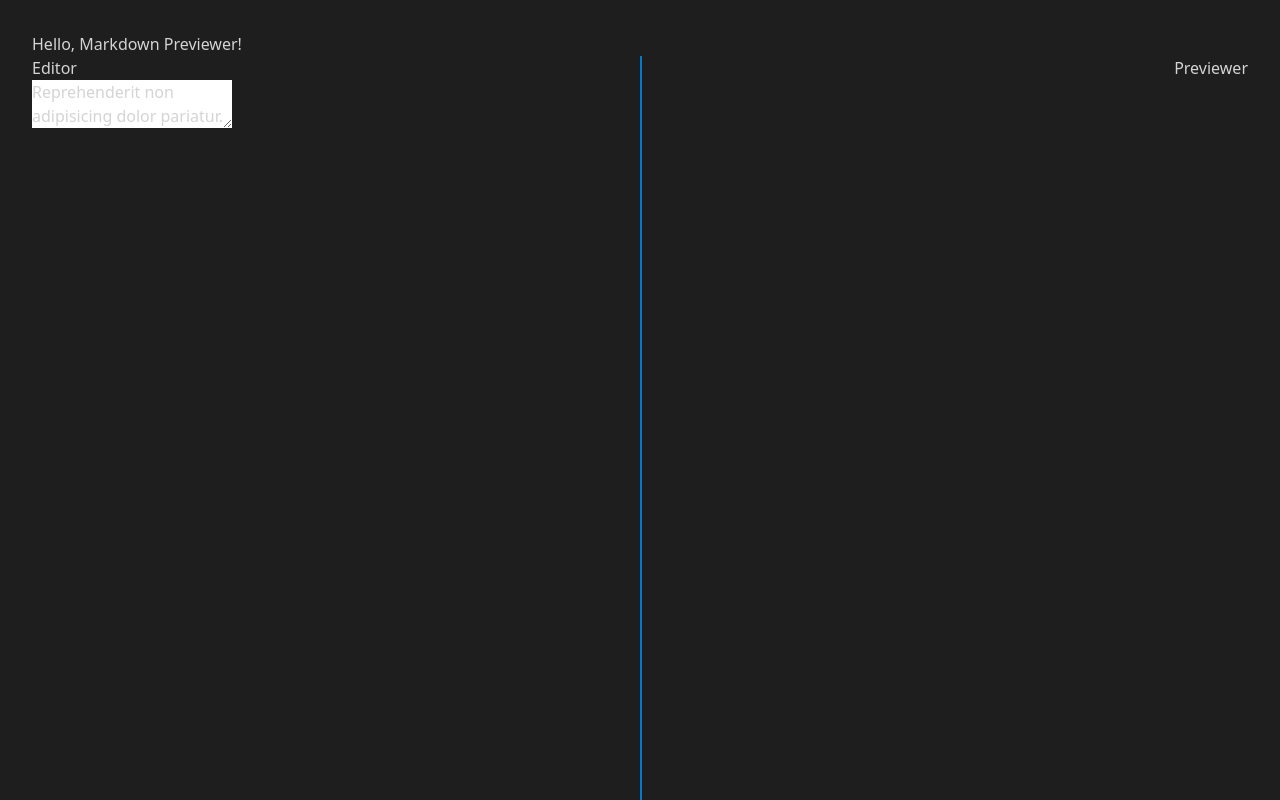
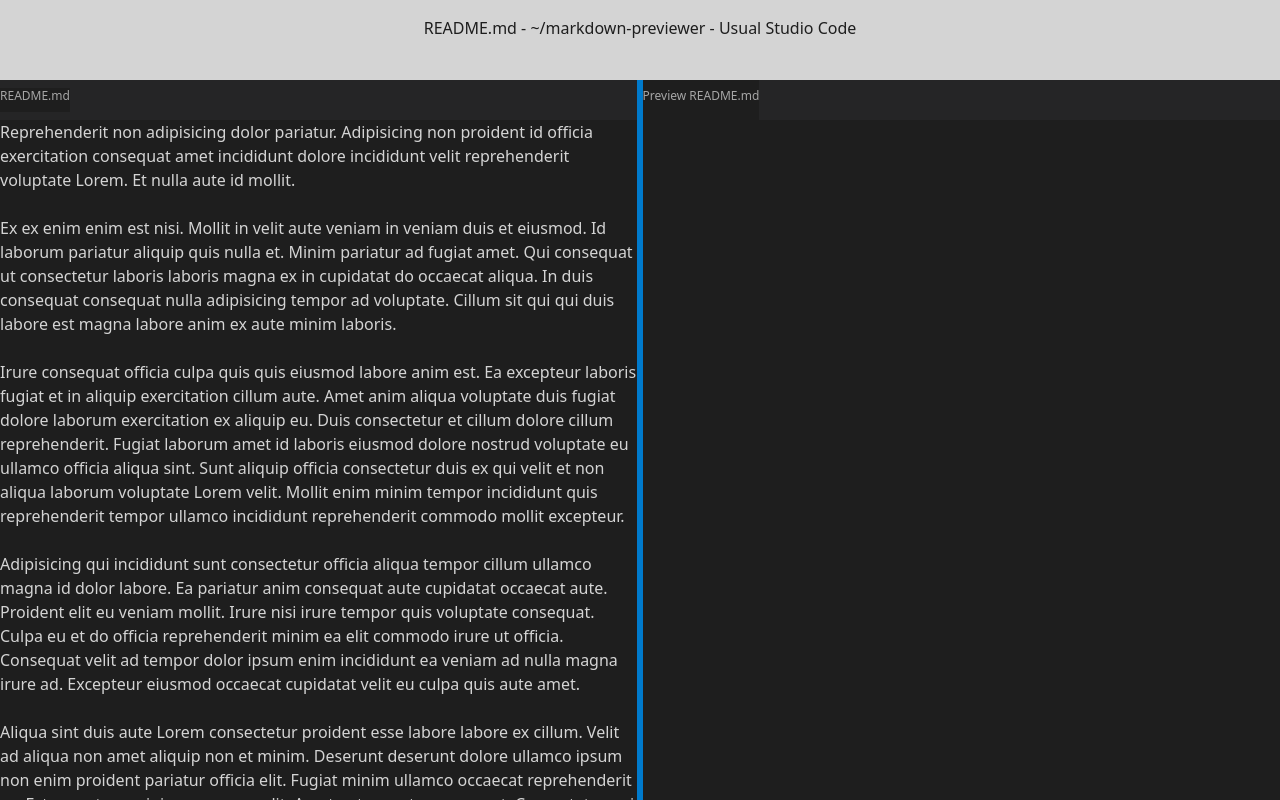
Before and after one commit to kimjisena/markdown-previewer, a React (Create React App) app: page / in a window 1280 px wide. Built offline with nearby package versions, Linux system fonts and the light colour scheme.

Commit message:
implement vs code-like header

```diff
--- a/public/index.html
+++ b/public/index.html
@@ -41,5 +41,6 @@
       To begin the development, run `npm start` or `yarn start`.
       To create a production bundle, use `npm run build` or `yarn build`.
     -->
+    <script src="https://cdn.freecodecamp.org/testable-projects-fcc/v1/bundle.js"></script>
   </body>
 </html>
--- a/src/App.jsx
+++ b/src/App.jsx
@@ -4,15 +4,15 @@ import Previewer from "./components/desktop/Previewer";
 
 function App() {
   return (
-    <div className={`relative h-full`}>
-      <header className="app-header">
-        <h1>Hello, Markdown Previewer!</h1>
+    <>
+      <header className={`app-header fixed top-0 left-0 h-[10vh] w-full bg-light text-black`}>
+        <h1 className={`text-center py-4`}>README.md - ~/markdown-previewer - Usual Studio Code</h1>
       </header>
 
       <Editor />
       <Divider />
       <Previewer />
-    </div>
+    </>
   );
 }
 
--- a/src/components/desktop/Divider.jsx
+++ b/src/components/desktop/Divider.jsx
@@ -2,7 +2,7 @@ import React from 'react';
 
 function Divider() {
   return (
-    <div className={`fixed left-1/2 h-full w-[2px] bg-divider`}>
+    <div className={`fixed left-[49.8%] h-full w-[0.4%] top-[10vh] bg-divider`}>
     </div>
   )
 }
--- a/src/components/desktop/Editor.jsx
+++ b/src/components/desktop/Editor.jsx
@@ -12,9 +12,9 @@ Aliqua sint duis aute Lorem consectetur proident esse labore labore ex cillum. V
 
 function Editor() {
   return (
-    <div className={`absolute left-0`}>
-        <h1>Editor</h1>
-        <textarea value={placeholder}>
+    <div className={`fixed left-0 w-[49.8%] h-[90vh] top-[10vh]`}>
+        <h1 className={`bg-subhead h-[5vh] text-subheadText text-xs py-2`}><span className={`bg-black h-full inline-block`}>README.md</span></h1>
+        <textarea id="editor" className={`w-full h-full border-0 bg-black`} value={placeholder}>
         </textarea>
     </div>
   );
--- a/src/components/desktop/Previewer.jsx
+++ b/src/components/desktop/Previewer.jsx
@@ -2,8 +2,8 @@ import React from 'react';
 
 function Previewer() {
   return (
-    <div className={`absolute right-0`}>
-        <h1>Previewer</h1>
+    <div id='preview' className={`fixed right-0 w-[49.8%] top-[10vh]`}>
+        <h1 className={`bg-subhead h-[5vh] text-subheadText text-xs`}><span className={`bg-black h-full inline-block py-2`}>Preview README.md</span></h1>
     </div>
   )
 }
--- a/tailwind.config.js
+++ b/tailwind.config.js
@@ -8,7 +8,9 @@ module.exports = {
     colors: {
       black: "#1e1e1e",
       light: "#d4d4d4",
-      divider: "#007acc"
+      divider: "#007acc",
+      subhead: "#252526",
+      subheadText: "#a6a6a6"
     },
     extend: {},
   },
```
